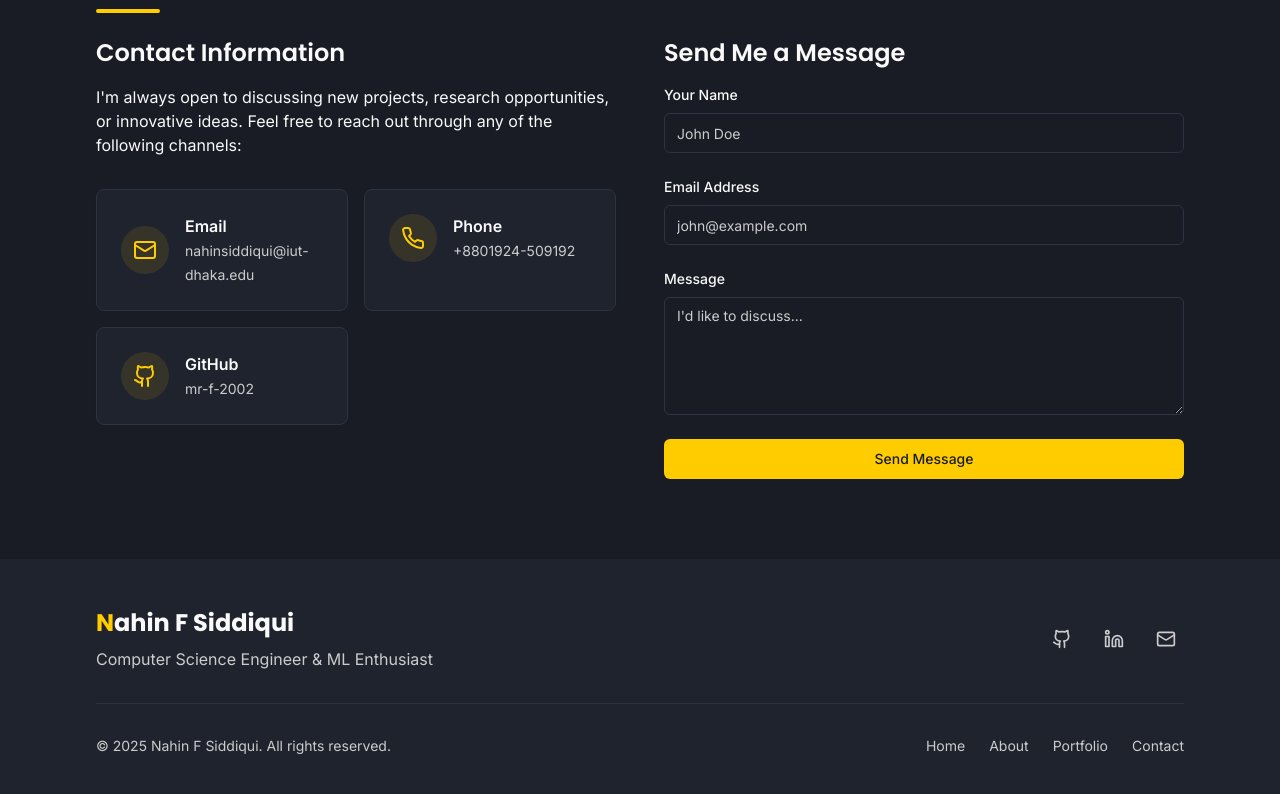
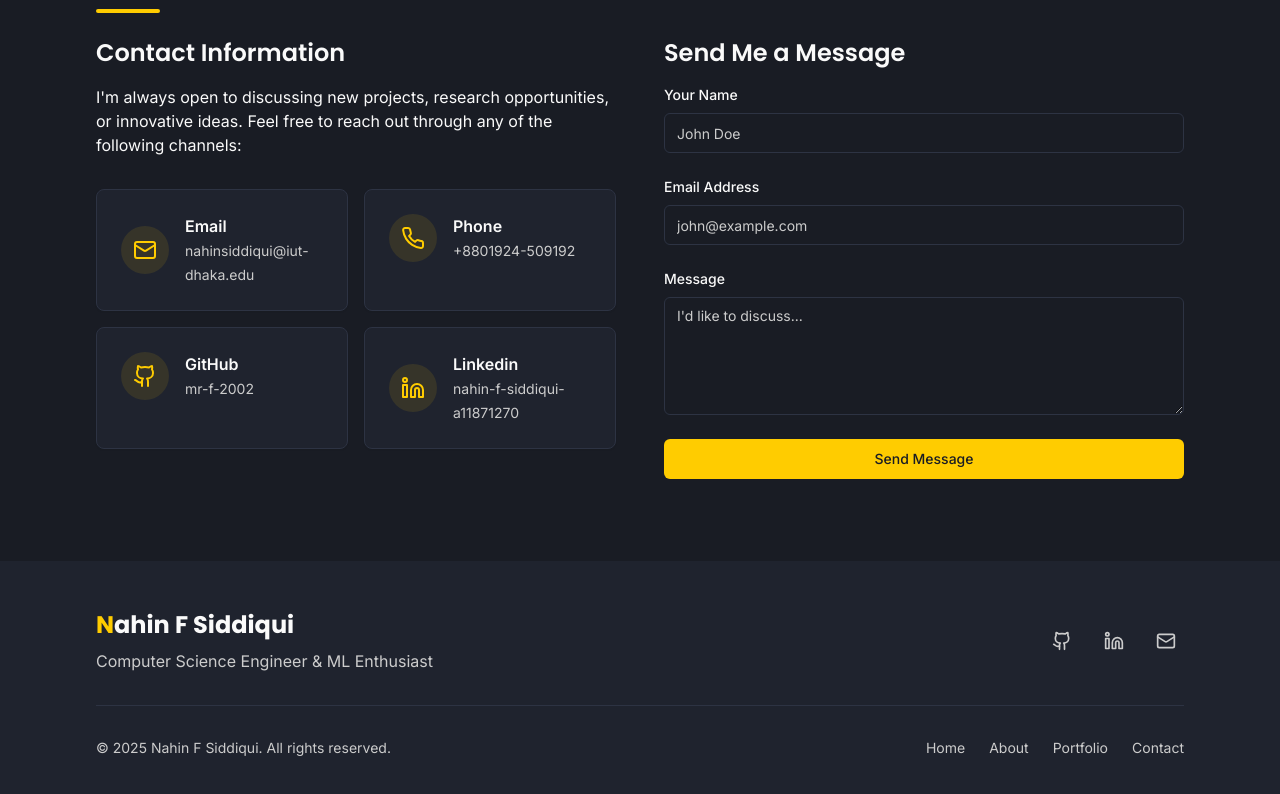
Before and after one commit to mr-f-2002/nahin-portfolio-3d-showcase, a React (Vite) app: page / in a window 1280 px wide. Shown: the part 5168-5962 px from the top of the page. Built offline with nearby package versions, Linux system fonts and the light colour scheme.

Commit message:
Added linkedIn in Contacts

```diff
--- a/src/components/Contact.tsx
+++ b/src/components/Contact.tsx
@@ -4,7 +4,7 @@ import { Button } from "@/components/ui/button";
 import { Input } from "@/components/ui/input";
 import { Textarea } from "@/components/ui/textarea";
 import { Card, CardContent } from "@/components/ui/card";
-import { Mail, Phone, Github } from 'lucide-react';
+import { Mail, Phone, Github, Linkedin } from 'lucide-react';
 import { useToast } from "@/hooks/use-toast";
 
 const Contact = () => {
@@ -99,6 +99,12 @@ const Contact = () => {
       title: "GitHub",
       value: "mr-f-2002",
       link: "https://github.com/mr-f-2002"
+    },
+    {
+      icon: Linkedin,
+      title: "Linkedin",
+      value: "nahin-f-siddiqui-a11871270",
+      link: "https://www.linkedin.com/in/nahin-f-siddiqui-a11871270/"
     }
   ];
 
```
